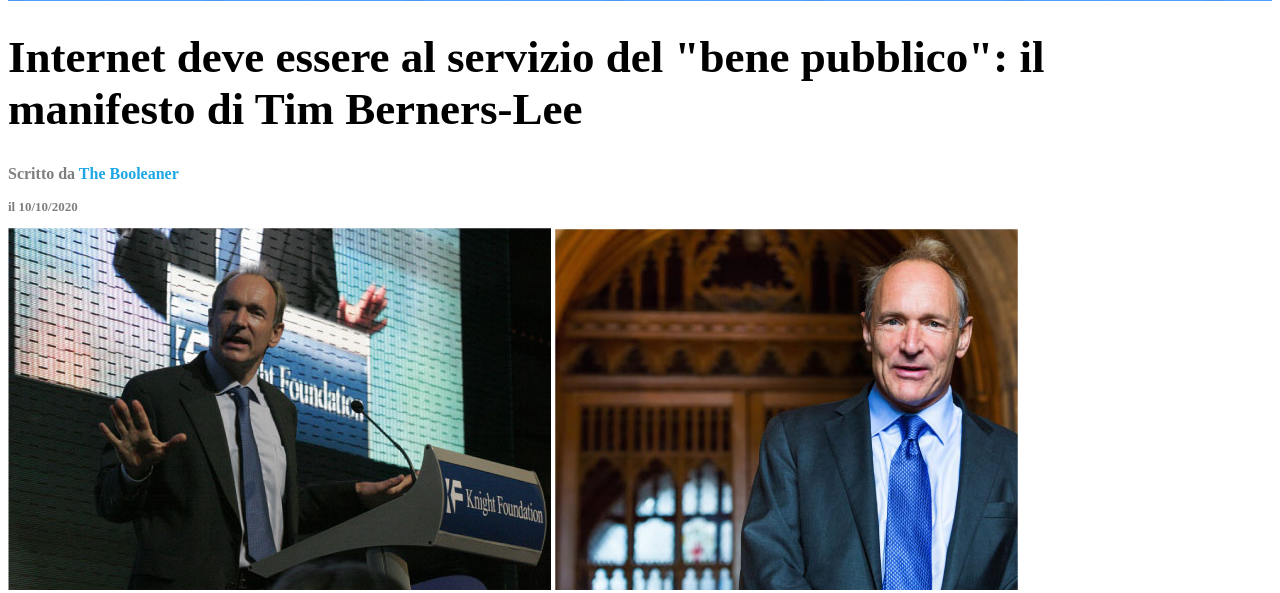
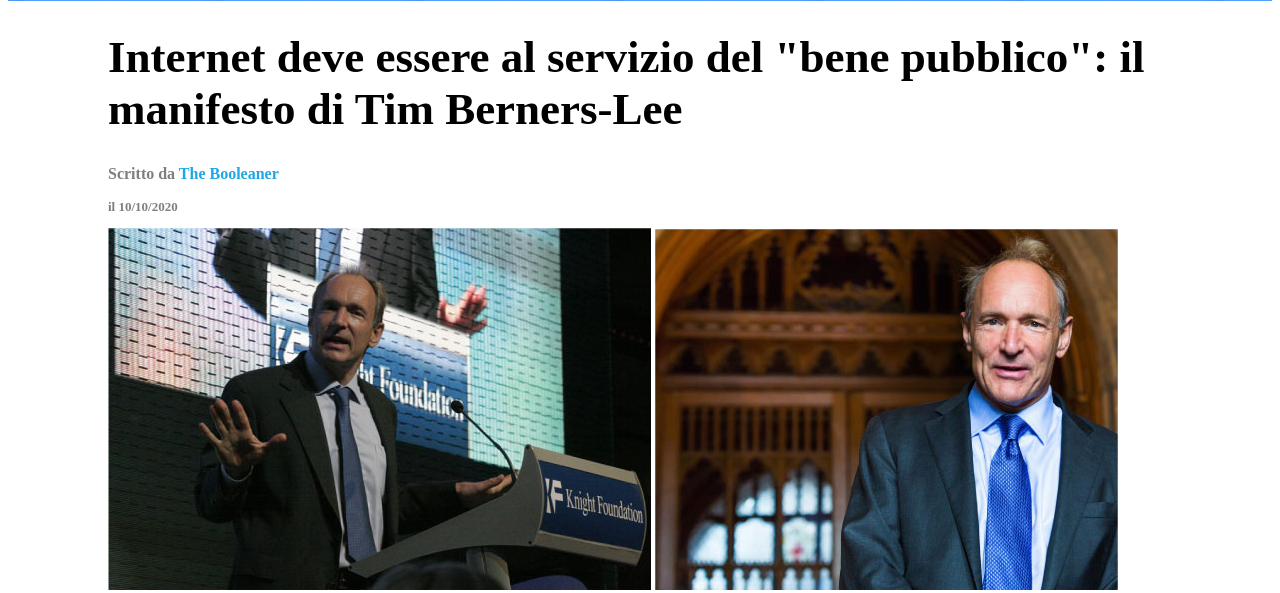
Before and after one commit to KevinZucca/html-css-booleaner, a plain HTML site: page css-bonus/index2.html in a window 1280 px wide. Shown: the part 207-800 px from the top of the page. Drawn offline with Linux system fonts and the light colour scheme.

Commit message:
centramento

```diff
--- a/css-bonus/cssbonus.css
+++ b/css-bonus/cssbonus.css
@@ -91,3 +91,7 @@ div > h2 {
 .seconda-foto {
     background-image: url(/img/graph.jpg);
 }
+
+#centrato {
+    padding: 0px 100px 0px 100px;
+}
```
